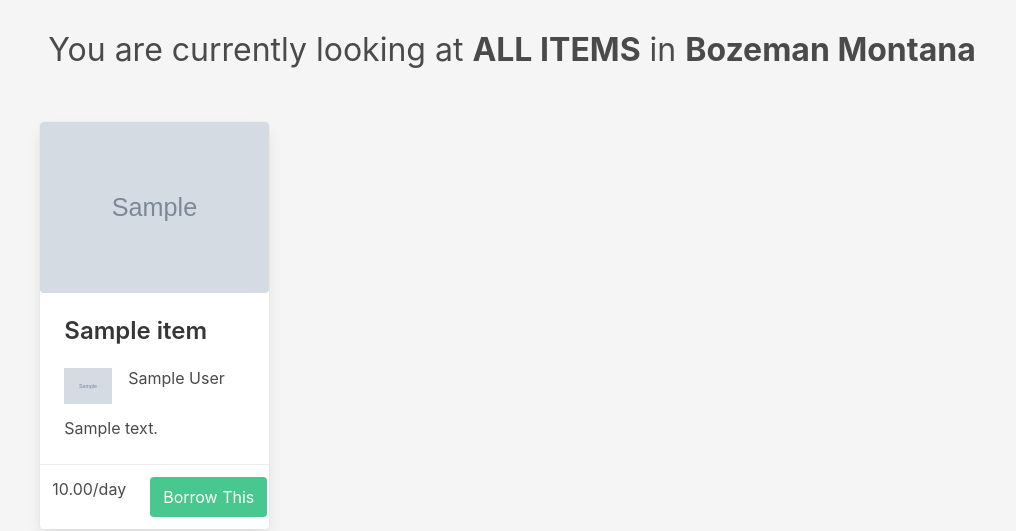
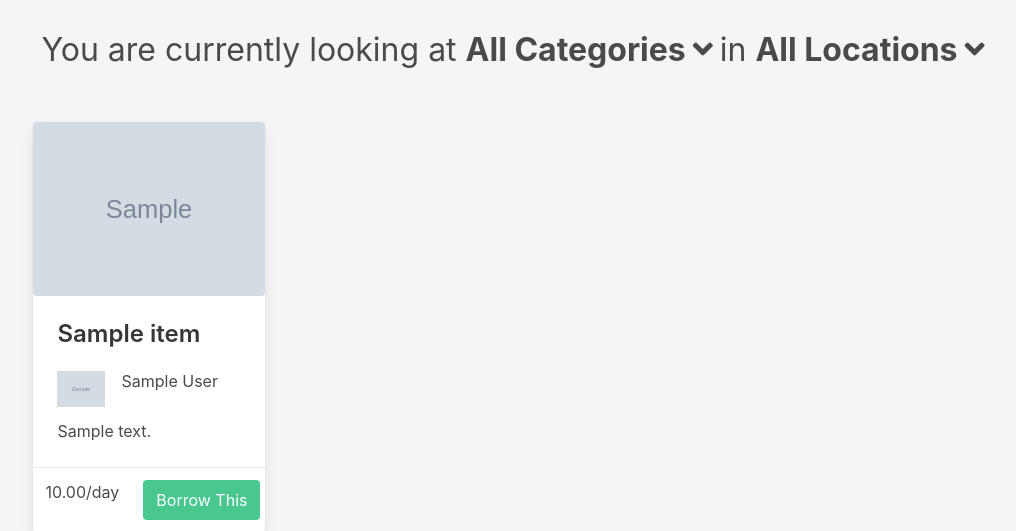
Before and after one commit to nathanjh-28/Borrow-This, a Django app: page /browse/ in a window 1280 px wide. Shown: the part 80-611 px from the top of the page, without its empty margins (128-1144 px from the left). Run offline with Django 3.2, Linux system fonts and the light colour scheme; tables that the repository leaves empty hold one stand-in row (values such as "Sample post"); grey boxes marked "Sample" are stand-in pictures; some libraries are stand-ins or nearby versions.

Commit message:
added category and location functionality to browse pages

```diff
--- a/rentals_app/static/css/main.css
+++ b/rentals_app/static/css/main.css
@@ -1,3 +1,5 @@
+
+
 body {
     background-color: whitesmoke;
     display:flex;
--- a/rentals_app/templates/base.html
+++ b/rentals_app/templates/base.html
@@ -5,6 +5,10 @@
     <meta charset="UTF-8">
     <meta name="viewport" content="width=device-width, initial-scale=1.0">
     <title>Borrow This</title>
+    <!-- Font Awesome -->
+    <!-- <link rel="stylesheet" href="https://maxcdn.bootstrapcdn.com/font-awesome/5.14.0/css/font-awesome.min.css"> -->
+
+    <link rel="stylesheet" href="https://cdnjs.cloudflare.com/ajax/libs/font-awesome/5.14.0/css/all.min.css">
     <!-- Bulma CDN -->
     <link rel="stylesheet" href="https://cdn.jsdelivr.net/npm/bulma@0.9.0/css/bulma.min.css">
     <!-- Bulma Calendar Extension -->
--- a/rentals_app/templates/browse.html
+++ b/rentals_app/templates/browse.html
@@ -7,9 +7,93 @@
 <div class="browse-page">
 <section class="browse-header my-6">
     <h3 class="subtitle is-3 mx-3 browse-header-child">
-        You are currently looking at <span class="has-text-weight-bold">ALL ITEMS</span>  in  <span class="has-text-weight-bold"> Bozeman Montana </span>
+        You are currently looking at
+
+
+        <div class="dropdown" id="cat-dropdown">
+            <div class="dropdown-trigger">
+                <div onclick="catDrop()" class="" aria-haspopup="true" aria-controls="dropdown-menu">
+                    {% if this_cat %}
+                    <span class="has-text-weight-bold">{{this_cat.name}}</span>
+                    {% else %}
+                    <span class="has-text-weight-bold">All Categories</span>
+                    {% endif %}
+                    <span class="icon is-small">
+                        <i class="fas fa-angle-down" aria-hidden="true"></i>
+                    </span>
+                </div>
+            </div>
+            <div class="dropdown-menu" id="dropdown-menu" role="menu">
+                <div class="dropdown-content">
+                    {% for cat in cats %}
+                    {% if this_loc %}
+                    <a href="{% url 'browse_loc_cat' loc_id=this_loc.id cat_id=cat.id %}"
+                    class="dropdown-item">
+                        {{cat.name}}
+                    </a>
+                    {% else %}
+                    <a href="{% url 'browse_cat' cat.id %}" class="dropdown-item">
+                        {{cat.name}}
+                    </a>
+                    {% endif %}
+                    {% endfor %}
+                    </div>
+                </div>
+        </div>
+
+        in
+
+        <div class="dropdown" id="loc-dropdown">
+            <div class="dropdown-trigger">
+                <div onclick="locDrop()" class="" aria-haspopup="true" aria-controls="dropdown-menu">
+                    {% if this_loc %}
+                    <span class="has-text-weight-bold">{{this_loc.name}}</span>
+                    {% else %}
+                    <span class="has-text-weight-bold">All Locations</span>
+                    {% endif %}
+                    <span class="icon is-small">
+                        <i class="fas fa-angle-down" aria-hidden="true"></i>
+                    </span>
+                </div>
+            </div>
+            <div class="dropdown-menu" id="dropdown-menu" role="menu">
+                <div class="dropdown-content">
+                {% for loc in locs %}
+                {% if this_cat %}
+                <a href="{% url 'browse_loc_cat' loc.id this_cat.id %}" class="dropdown-item">
+                    {{loc.name}}
+                </a>
+                {% else %}
+                <a href="{% url 'browse_loc' loc.id %}" class="dropdown-item">
+                    {{loc.name}}
+                </a>
+                {% endif %}
+                {% endfor %}
+
+            </div>
+        </div>
+        </div>
+
+
     </h3>
 </section>
+
+
+
+
+<script>
+    function catDrop() {
+        const catDropDown = document.getElementById('cat-dropdown')
+        catDropDown.classList.toggle("is-active");
+    }
+    function locDrop() {
+        const locDropDown = document.getElementById('loc-dropdown')
+        locDropDown.classList.toggle("is-active");
+    }
+
+</script>
+
+
     <section class="br-rental-items">
         <!-- https://stackoverflow.com/questions/1107737/numeric-for-loop-in-django-templates -->
         {#}{% for i in '0123456789'|make_list %}{#}
--- a/rentals_app/templates/home.html
+++ b/rentals_app/templates/home.html
@@ -39,6 +39,7 @@
                 {#}<a href="{% url 'add_rez' %}">Add Reservation</a> {#}
                 {#}<a href="{% url 'rez_detail' %}">Reservation Detail</a>{#}
                 {#}<a href="{% url 'profile' %}">Public Profile</a>{#}
+                <a href="{% url 'browse_loc_cat' loc_id=1 cat_id=2 %}">test me</a>
             </p>
         </div>
     </section>
--- a/rentals_app/urls.py
+++ b/rentals_app/urls.py
@@ -42,6 +42,12 @@ urlpatterns = [
 # -------------------------------------------------------------------   Browse
 
     path('browse/', views.browse, name='browse'),
+
+    path('browse/<int:cat_id>', views.browse_cat, name='browse_cat'),
+
+    path('browse/loc/<int:loc_id>', views.browse_loc, name='browse_loc'),
+
+    path('browse/loc/<int:loc_id>/cat/<int:cat_id>', views.browse_loc_cat, name='browse_loc_cat'),
 
 # -------------------------------------------------------------------   Add Item Form
 
--- a/rentals_app/views.py
+++ b/rentals_app/views.py
@@ -6,7 +6,7 @@ from django.contrib.auth import login, logout
 from django.contrib.auth.forms import UserCreationForm
 from django.contrib.auth.decorators import login_required
 # ------------------------------------------------------------------- Models, Forms
-from .models import Profile, Rental_Item, Reservation
+from .models import Profile, Rental_Item, Reservation, Location, Category
 from .forms import ProfileForm, RentalItemForm, ReservationForm
 
 
@@ -104,11 +104,64 @@ def delete_profile(request):
 # ------------------------------------------------------------------- Browse
 
 def browse(request):
+    locations = Location.objects.all()
+    categories = Category.objects.all()
     items = Rental_Item.objects.all()
     context = {
         'items':items,
+        'cats': categories,
+        'locs':locations,
     }
     return render(request, 'browse.html', context)
+
+# ------------------------------------------------------------------- Browse By Category
+
+def browse_cat(request, cat_id):
+    this_cat = Category.objects.get(id=cat_id)
+    items = Rental_Item.objects.filter(category_id=cat_id)
+    locations = Location.objects.all()
+    categories = Category.objects.all()
+    context = {
+        'this_cat':this_cat,
+        'items':items,
+        'cats': categories,
+        'locs':locations,
+    }
+    return render(request, 'browse.html', context)
+
+# ------------------------------------------------------------------- Browse By Location
+
+
+def browse_loc(request, loc_id):
+    this_loc = Location.objects.get(id=loc_id)
+    items = Rental_Item.objects.filter(location_id=loc_id)
+    locations = Location.objects.all()
+    categories = Category.objects.all()
+    context = {
+        'items':items,
+        'this_loc':this_loc,
+        'cats': categories,
+        'locs':locations,
+    }
+    return render(request,'browse.html', context)
+
+# ------------------------------------------------------------------- Browse By Cat and Loc
+
+
+def browse_loc_cat(request, loc_id, cat_id):
+    this_loc = Location.objects.get(id=loc_id)
+    this_cat = Category.objects.get(id=cat_id)
+    items = Rental_Item.objects.filter(location_id=loc_id, category_id=cat_id)
+    locations = Location.objects.all()
+    categories = Category.objects.all()
+    context = {
+        'items':items,
+        'this_loc':this_loc,
+        'this_cat':this_cat,
+        'cats': categories,
+        'locs':locations,
+    }
+    return render(request,'browse.html', context)
 
 # ------------------------------------------------------------------- User Public
 
```
